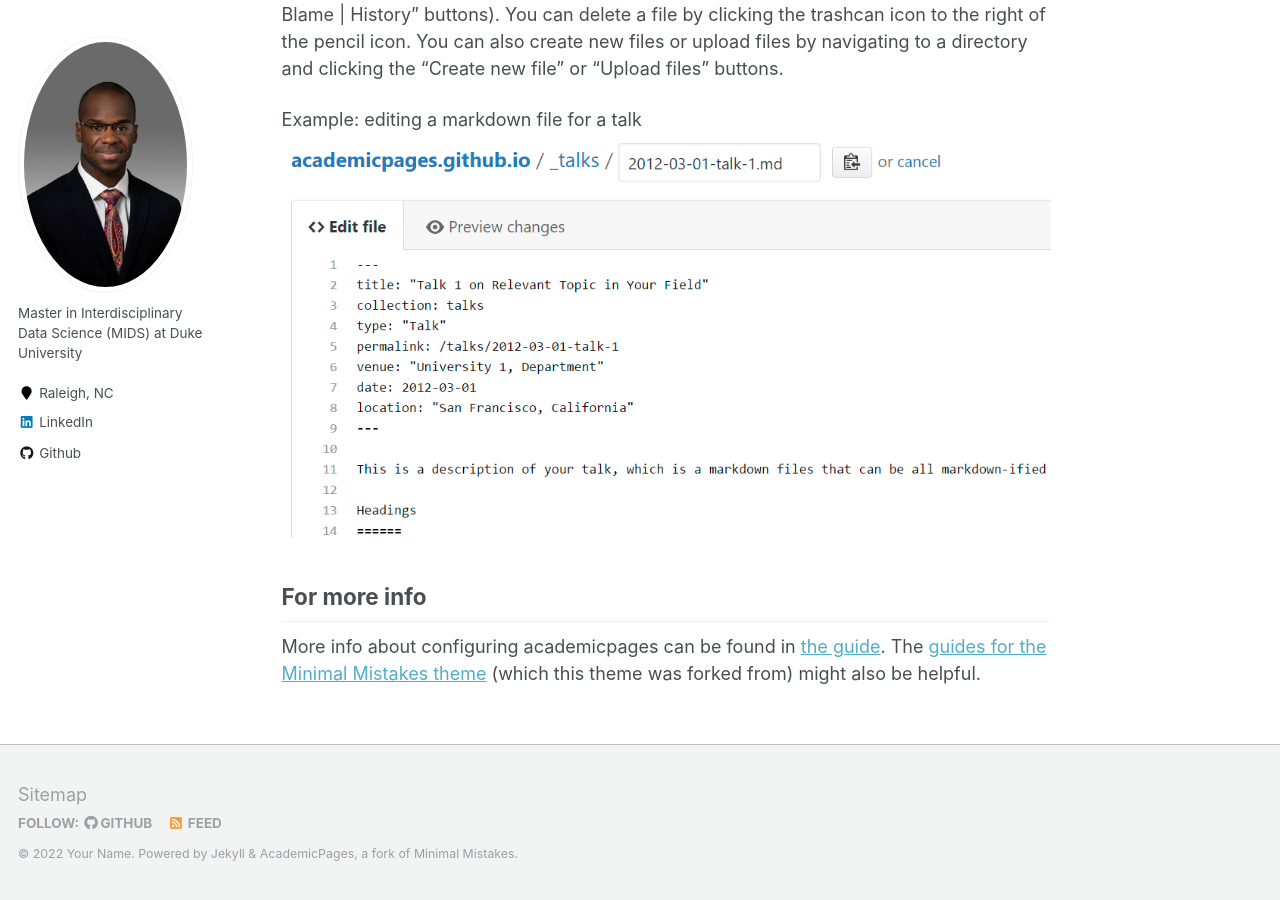
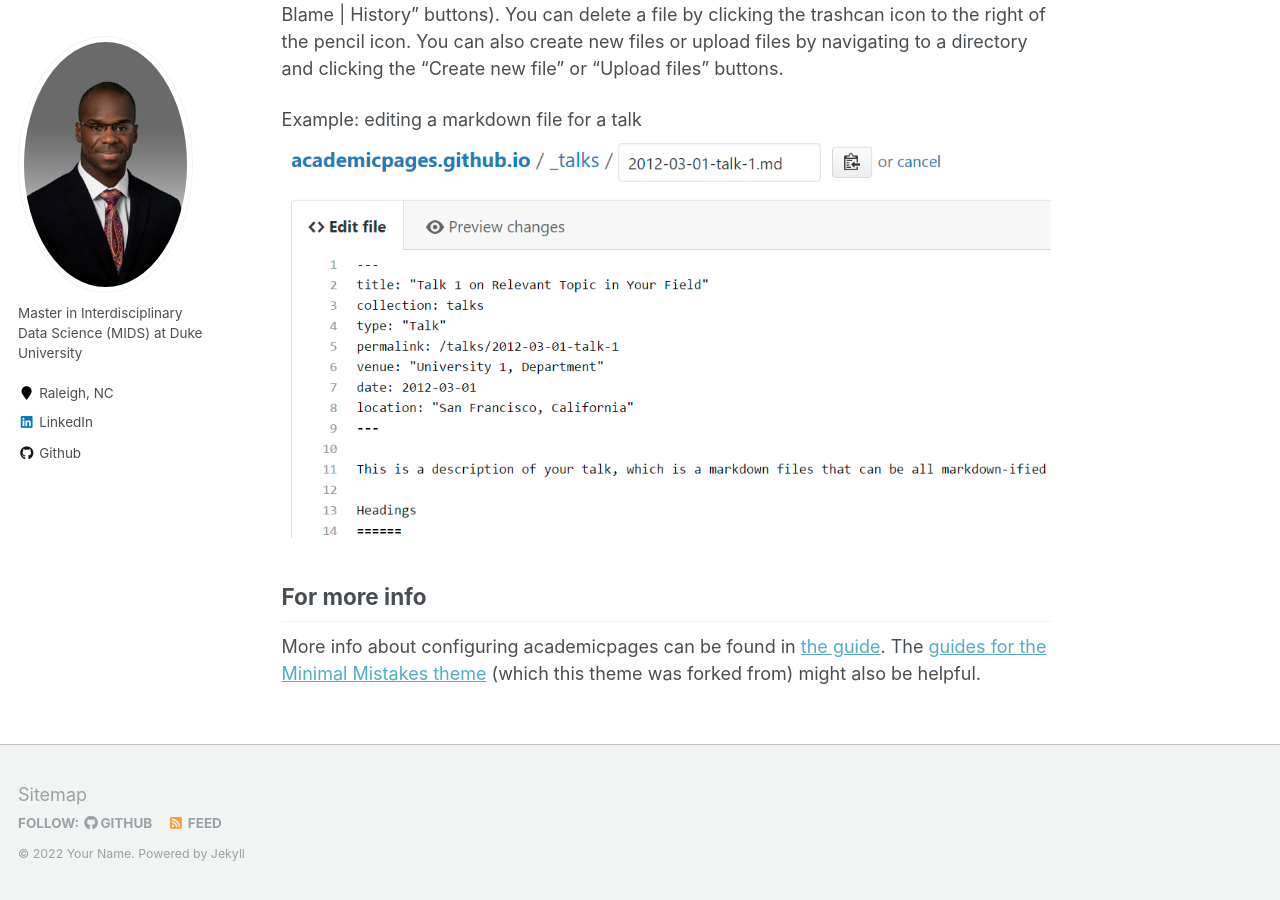
Before and after one commit to caratliff/caratliff.github.io, a Jekyll site: the page built from _pages/about.md, in a window 1280 px wide and 900 px high, scrolled down 2463 px. Built offline with Jekyll 4.4.1, drawn with Linux system fonts in a browser that asks for light colours.

Commit message:
Update footer.html

```diff
--- a/_includes/footer.html
+++ b/_includes/footer.html
@@ -21,4 +21,4 @@
   </ul>
 </div>
 
-<div class="page__footer-copyright">&copy; {{ site.time | date: '%Y' }} {{ site.name | default: site.title }}. {{ site.data.ui-text[site.locale].powered_by | default: "Powered by" }} <a href="http://jekyllrb.com" rel="nofollow">Jekyll</a> &amp; <a href="https://github.com/academicpages/academicpages.github.io">AcademicPages</a>, a fork of <a href="https://mademistakes.com/work/minimal-mistakes-jekyll-theme/" rel="nofollow">Minimal Mistakes</a>.</div>
+<div class="page__footer-copyright">&copy; {{ site.time | date: '%Y' }} {{ site.name | default: site.title }}. {{ site.data.ui-text[site.locale].powered_by | default: "Powered by" }} <a href="http://jekyllrb.com" rel="nofollow">Jekyll</a></div>
```
